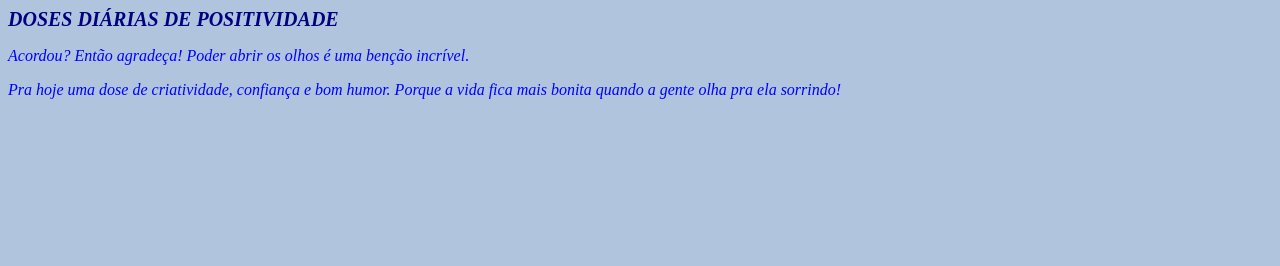
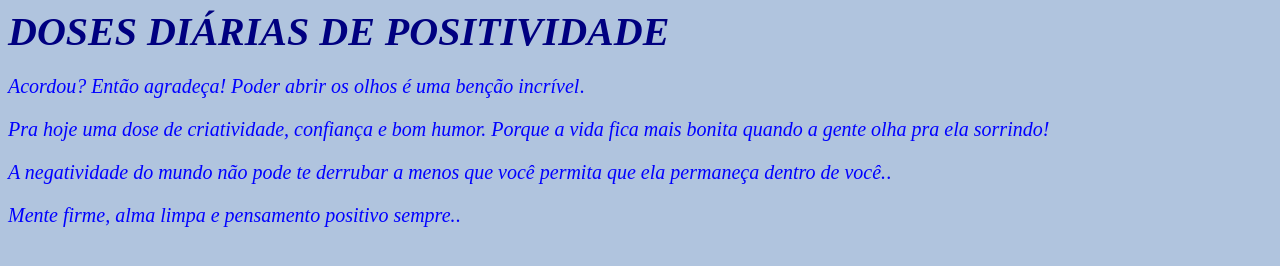
Before and after one commit to marirochaprof/Projeto-Html-e-CSS, a plain HTML site: page index.html in a window 1280 px wide. Drawn offline with Linux system fonts and the light colour scheme.

Commit message:
Add files via upload

```diff
--- a/index.html
+++ b/index.html
@@ -6,10 +6,16 @@
 <body style="background-color:LightSteelBlue"
   <body>
     <section>
-      <hl style="font-size:20px"><em><strong><font color="navy">DOSES DIÁRIAS DE POSITIVIDADE</em></font></strong></hl>
-      <p><em>Acordou? Então agradeça! Poder abrir os olhos é uma benção incrível</em>.
+      <hl style="font-size:40px"><em><strong><font color="navy">DOSES DIÁRIAS DE POSITIVIDADE</em></font></strong></hl>
+
+      <p style="font-size:20px"><em>Acordou? Então agradeça! Poder abrir os olhos é uma benção incrível</font></em>.
 </p>
-      <p><em>Pra hoje uma dose de criatividade, confiança e bom humor. Porque a vida fica mais bonita quando a gente olha pra ela sorrindo!</em></p>
+      <p style="font-size:20px"><em>Pra hoje uma dose de criatividade, confiança e bom humor. Porque a vida fica mais bonita quando a gente olha pra ela sorrindo!</font></em></p>
+
+      <p style="font-size:20px"><em>A negatividade do mundo não pode te derrubar a menos que você permita que ela permaneça dentro de você.</font></em>.
+
+      <p style="font-size:20px"><em>Mente firme, alma limpa e pensamento positivo sempre.</font></em>.
+
       <style type="text/css">
       body {
         color:blue;
```
